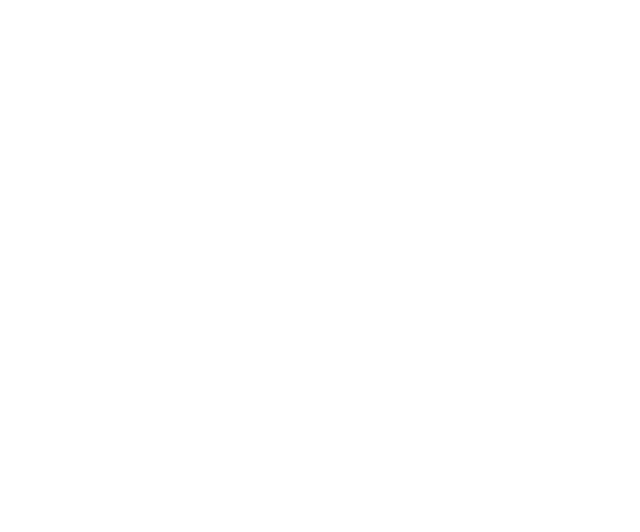
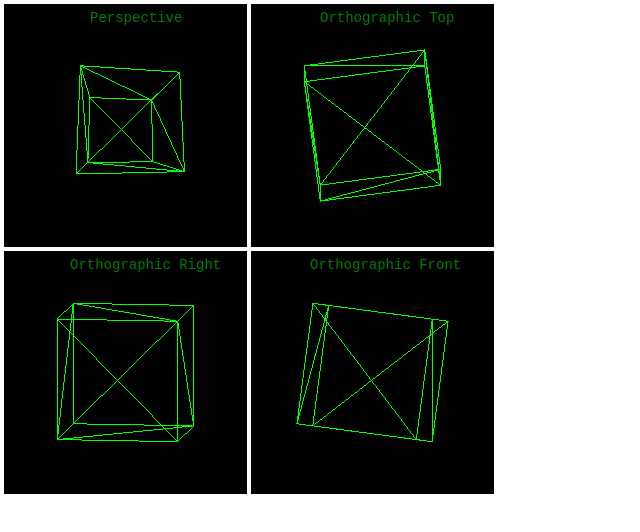
Before and after one commit to bubble-code/courseSbCodeTHREE, a website: page index.html in a window 1280 px wide. Shown: the whole page, without its empty margins (0-640 px from the left). Drawn offline with nearby package versions, Linux system fonts and the light colour scheme.

Commit message:
scene,camera,renderer

```diff
--- a/index.html
+++ b/index.html
@@ -8,14 +8,81 @@
     <style>
       body {
         overflow: hidden;
+        font-family: monospace;
+        font-size: 14px;
+        color: green;
         margin: 0;
         padding: 0;
+        /* background: linear-gradient(180deg, rgba(0, 0, 0, 1) 0%, rgba(128,128,255,1) 100%); */
       }
+      #perspective {
+        position:absolute;
+        top:10px;
+        left: 90px;
+        pointer-events: none;
+      }
+      #orthoTop {
+                position: absolute;
+                top: 10px;
+                left: 320px;
+            }
+
+            #orthoFront {
+                position: absolute;
+                top: 257px;
+                left: 310px;
+            }
+
+            #orthoRight {
+                position: absolute;
+                top: 257px;
+                left: 70px;
+            }
+
+            #c1 {
+                position: absolute;
+                top: 4px;
+                left: 4px;
+                width: 243px;
+                height: 243px;
+            }
+
+            #c2 {
+                position: absolute;
+                top: 4px;
+                left: 251px;
+                width: 243px;
+                height: 243px;
+            }
+
+            #c3 {
+                position: absolute;
+                top: 251px;
+                left: 4px;
+                width: 243px;
+                height: 243px;
+            }
+
+            #c4 {
+                position: absolute;
+                top: 251px;
+                left: 251px;
+                width: 243px;
+                height: 243px;
+            }
     </style>
   </head>
   <body>
-    <script
-      defer
+    <canvas id="c1" ></canvas>
+    <canvas id="c2" ></canvas>
+    <canvas id="c3" ></canvas>
+    <canvas id="c4" ></canvas>
+    <span id="perspective">Perspective</span>
+    <span id="orthoTop">Orthographic Top</span>
+    <span id="orthoFront"> Orthographic Front</span>
+    <span id="orthoRight"> Orthographic Right </span>
+    <scrip
+      defe
       src="https://unpkg.com/es-module-shims@1.3.6/dist/es-module-shims.js"
     ></script>
     <script type="importmap">
@@ -27,5 +94,6 @@
       }
     </script>
     <script async type="module" src="./js/main.js"></script>
+
   </body>
 </html>
--- a/js/main.js
+++ b/js/main.js
@@ -1 +1,106 @@
 import * as THREE from 'three';
+import { OrbitControls } from 'three/addons/controls/OrbitControls.js'
+
+
+let camera, scene, renderer, cube;
+const perspectiveDistance = 2.5;
+const canvas1 = document.getElementById('c1')
+const canvas2 = document.getElementById('c2')
+const canvas3 = document.getElementById('c3')
+const canvas4 = document.getElementById('c4')
+
+function init() {
+    scene = new THREE.Scene();
+    // camera = makePerspectiveCamera();
+    // camera.aspect = window.innerWidth / window.innerHeight;
+    // camera.position.set(0, 0, perspectiveDistance);
+    // camera.position.z = 2;
+    // const scene = new THREE.Scene()
+    const camera1 = new THREE.PerspectiveCamera(75, 1, 0.1, 10)
+    const camera2 = new THREE.OrthographicCamera(-1, 1, 1, -1, 0.1, 10)
+    const camera3 = new THREE.OrthographicCamera(-1, 1, 1, -1, 0.1, 10)
+    const camera4 = new THREE.OrthographicCamera(-1, 1, 1, -1, 0.1, 10)
+    const renderer1 = new THREE.WebGLRenderer({ canvas: canvas1 })
+    renderer1.setSize(243, 243)
+    const renderer2 = new THREE.WebGLRenderer({ canvas: canvas2 })
+    renderer2.setSize(243, 243)
+    const renderer3 = new THREE.WebGLRenderer({ canvas: canvas3 })
+    renderer3.setSize(243, 243)
+    const renderer4 = new THREE.WebGLRenderer({ canvas: canvas4 })
+    renderer4.setSize(243, 243)
+    //document.body.appendChild(renderer.domElement)
+    const controls = new OrbitControls(camera1, renderer1.domElement)
+    const geometry = new THREE.BoxGeometry()
+    const material = new THREE.MeshBasicMaterial({ color: 0x00ff00, wireframe: true })
+    const cube = new THREE.Mesh(geometry, material)
+    scene.add(cube)
+    camera1.position.z = 2
+    camera2.position.y = 1
+    camera2.lookAt(new THREE.Vector3(0, 0, 0))
+    camera3.position.z = 1
+    camera4.position.x = 1
+    camera4.lookAt(new THREE.Vector3(0, 0, 0))
+    const animate = function () {
+        requestAnimationFrame(animate)
+        cube.rotation.x += 0.01
+        cube.rotation.y += 0.01
+        controls.update()
+        renderer1.render(scene, camera1)
+        renderer2.render(scene, camera2)
+        renderer3.render(scene, camera3)
+        renderer4.render(scene, camera4)
+    }
+    animate()
+
+    // renderer = new THREE.WebGLRenderer();
+    // renderer.setSize(window.innerWidth, window.innerHeight);
+    // renderer.setPixelRatio(window.devicePixelRatio);
+    // renderer.outputEncoding = THREE.sRGBEncoding;
+    // renderer.toneMapping = THREE.ACESFilmicToneMapping;
+    // renderer.toneMappingExposure = 3;
+    // renderer.domElement.style.background = 'linear-gradient(180deg, rgba(0, 0, 0, 1) 0%, rgba(128,128,255,1) 100%)';
+
+    // document.body.appendChild(renderer.domElement);
+    // new OrbitControls(camera, renderer.domElement);
+
+    // const controls = new OrbitControls(camera1, renderer1.domElement)
+
+    // const geometry = new THREE.BoxGeometry(1, 1, 1);
+    // const material = new THREE.MeshBasicMaterial({ color: 'linear-gradient(180deg, rgba(0, 0, 0, 1) 0%, rgba(128,128,255,1) 100%)', wireframe: true });
+    // cube = new THREE.Mesh(geometry, material);
+    // scene.add(cube);
+    // window.addEventListener('resize', onResize);
+    // render();
+
+
+}
+
+
+// --------------------------------------------------------------
+function render() {
+    renderer.render(scene, camera);
+}
+function makePerspectiveCamera(fov = 75, aspect = window.innerWidth / window.innerHeight, near = 0.1, far = 10) {
+    // const fov = 75;
+    // const aspect = window.innerWidth / window.innerHeight;
+    // const near = 0.1;
+    // const far = 10;
+    return new THREE.PerspectiveCamera(fov, aspect, near, far);
+}
+
+function onResize() {
+    camera.aspect = window.innerWidth / window.innerHeight;
+    camera.updateProjectionMatrix();
+    renderer.setSize(window.innerWidth, window.innerHeight);
+    render();
+}
+
+// function animate() {
+//     requestAnimationFrame(animate);
+//     cube.rotation.x += 0.01;
+//     cube.rotation.y += 0.01;
+//     render();
+// }
+
+init();
+// animate()
```
